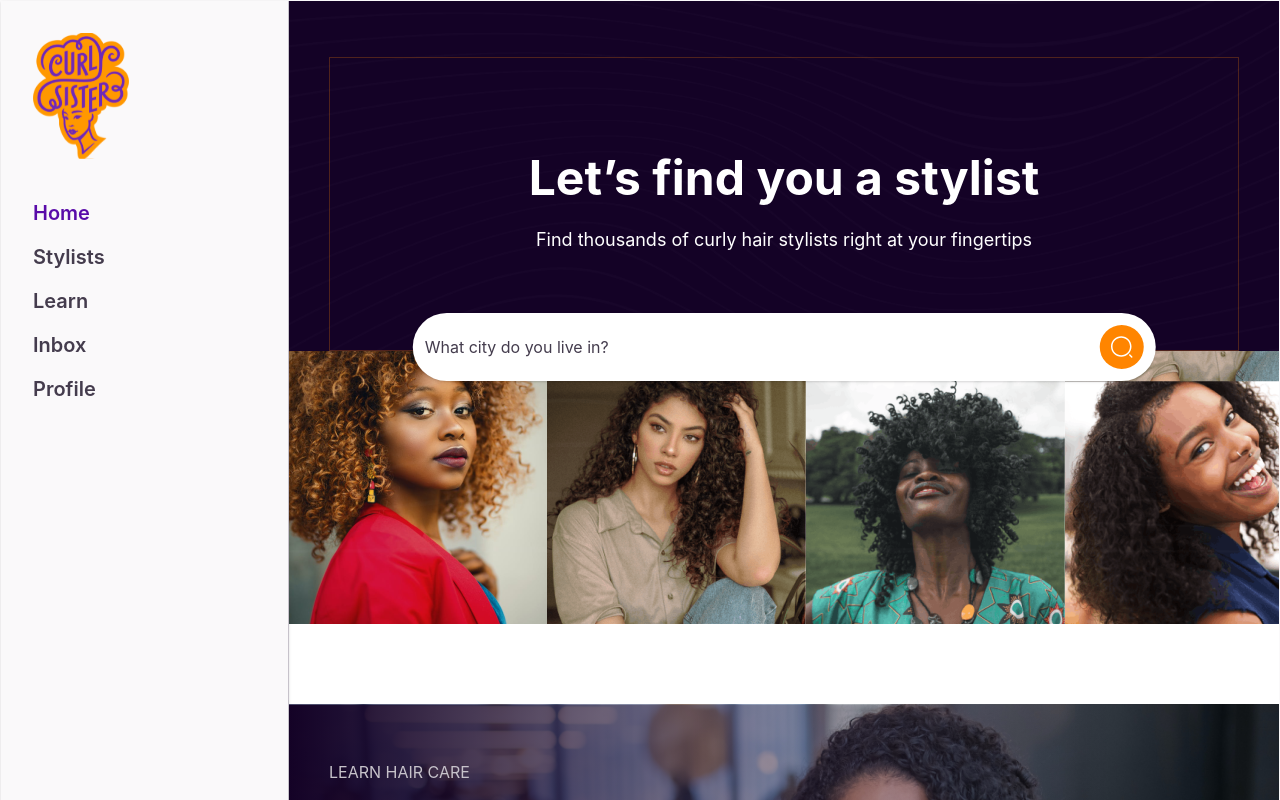
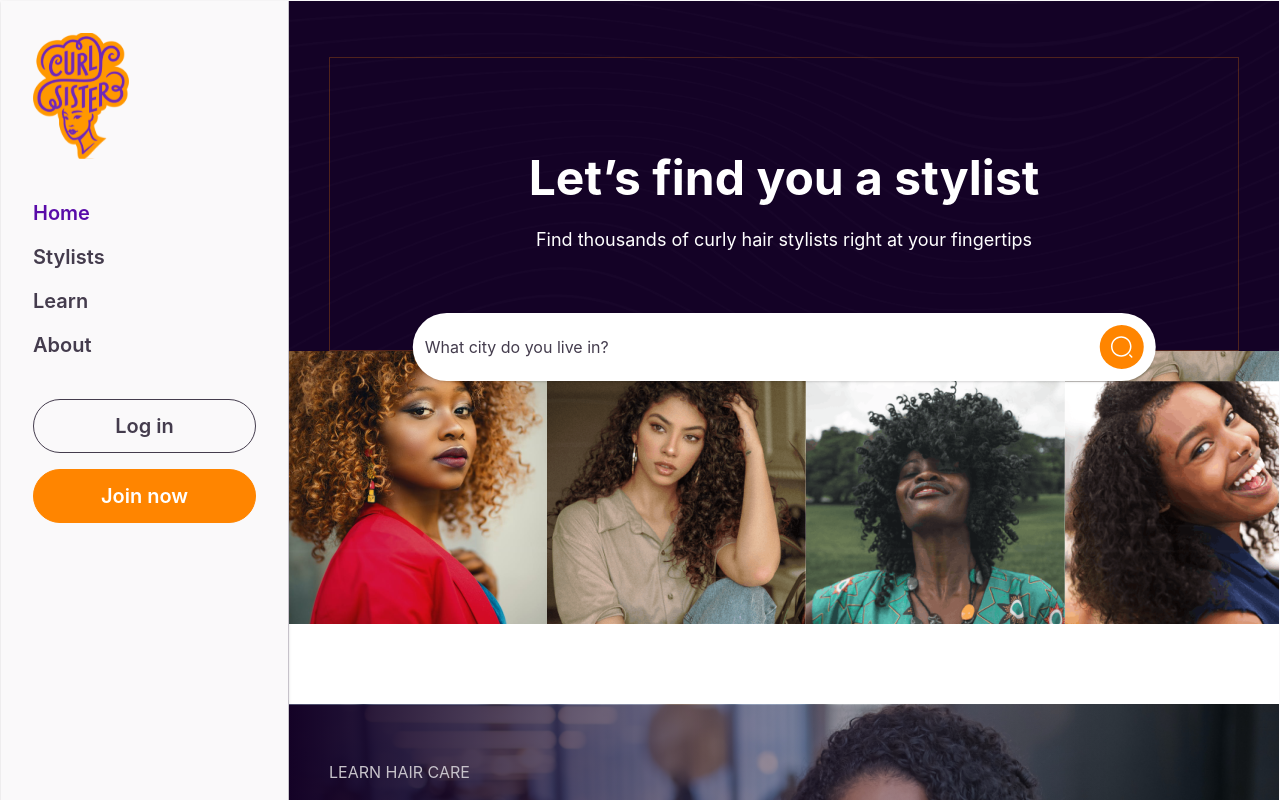
Before and after one commit to curlysisterinc/curly-sister-frontend, a React (Create React App) app: page / in a window 1280 px wide. Shown: the top 800 px of the page. Built offline with nearby package versions, Linux system fonts and the light colour scheme.

Commit message:
Adunola: CS-1 Onboarding Features V1

```diff
--- a/src/components/sidebar/index.js
+++ b/src/components/sidebar/index.js
@@ -28,14 +28,25 @@ function SideBarComponent({ active }) {
         </Link>
         <Link to="/inbox">
           <p
-            className={active === "inbox" ? " mb-4 text-purple-100" : " mb-4 "}
+            className={active === "about" ? " mb-4 text-purple-100" : " mb-4 "}
           >
-            Inbox
+            About
           </p>
         </Link>
-        <Link to="/profile">
-          <p className="text-xl font-semibold">Profile</p>
-        </Link>
+        <button
+          type="button"
+          onClick={() => navigate("/login")}
+          className="mt-10 rounded-full border border-gray-400 w-full py-3 text-gray-400 font-semibold flex justify-center items-center"
+        >
+          Log in
+        </button>
+        <button
+          type="button"
+          onClick={() => navigate("/signup")}
+          className="mt-4 rounded-full border border-orange-200 bg-orange-200  w-full py-3 text-white font-semibold flex justify-center items-center"
+        >
+          Join now
+        </button>
       </div>
     </div>
   );
```
